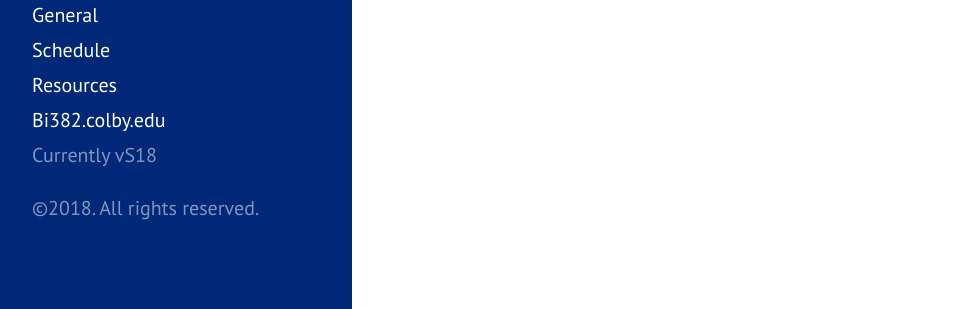
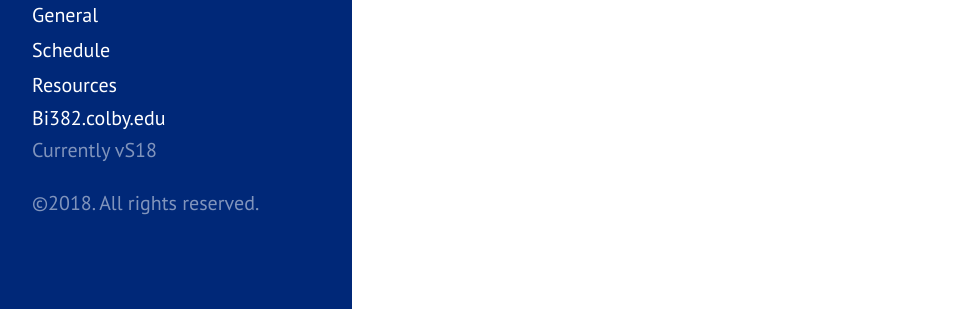
Before and after one commit to ColbyEcology/BI382_2018_Spring, a Jekyll site: the page built from Resources.md, in a window 1280 px wide. Shown: the part 522-831 px from the top of the page, without its empty margins (8-964 px from the left). Built offline with Jekyll 4.4.1, drawn with Linux system fonts in a browser that asks for light colours.

Commit message:
added as regular link

```diff
--- a/_includes/sidebar.html
+++ b/_includes/sidebar.html
@@ -13,7 +13,7 @@
       <a class="sidebar-nav-item{% if page.url == site.baseurl %} active{% endif %}" href="{{ site.baseurl }}">General</a>
       <a class="sidebar-nav-item" href="https://colbyecology.github.io/Schedule">Schedule</a>
       <a class="sidebar-nav-item" href="https://colbyecology.github.io/Resources">Resources</a>
-      <a class="sidebar-link-item" href="bi382.colby.edu">Bi382.colby.edu</a>
+      <a href="bi382.colby.edu">Bi382.colby.edu</a>
 
       {% comment %}
         The code below dynamically generates a sidebar nav of pages with
```
